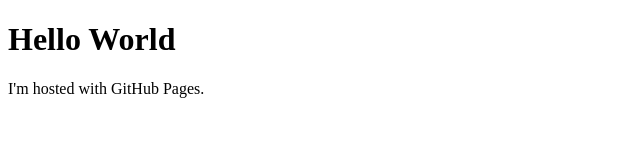
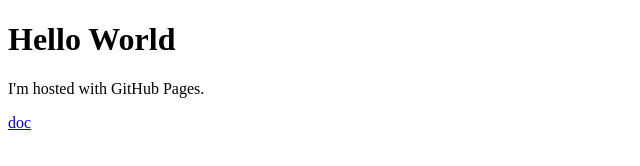
Before and after one commit to mona2016/mona2016.github.io, a plain HTML site: page index.html in a window 1280 px wide. Shown: the full height of the page, 0-640 px from the left. Drawn offline with Linux system fonts and the light colour scheme.

Commit message:
Updated html

```diff
--- a/index.html
+++ b/index.html
@@ -3,6 +3,6 @@
 <body>
 <h1>Hello World</h1>
 <p>I'm hosted with GitHub Pages.</p>
-<a href="usability test report.docx">
+<a href="usability test report.docx">doc</a>
 </body>
 </html>
```
